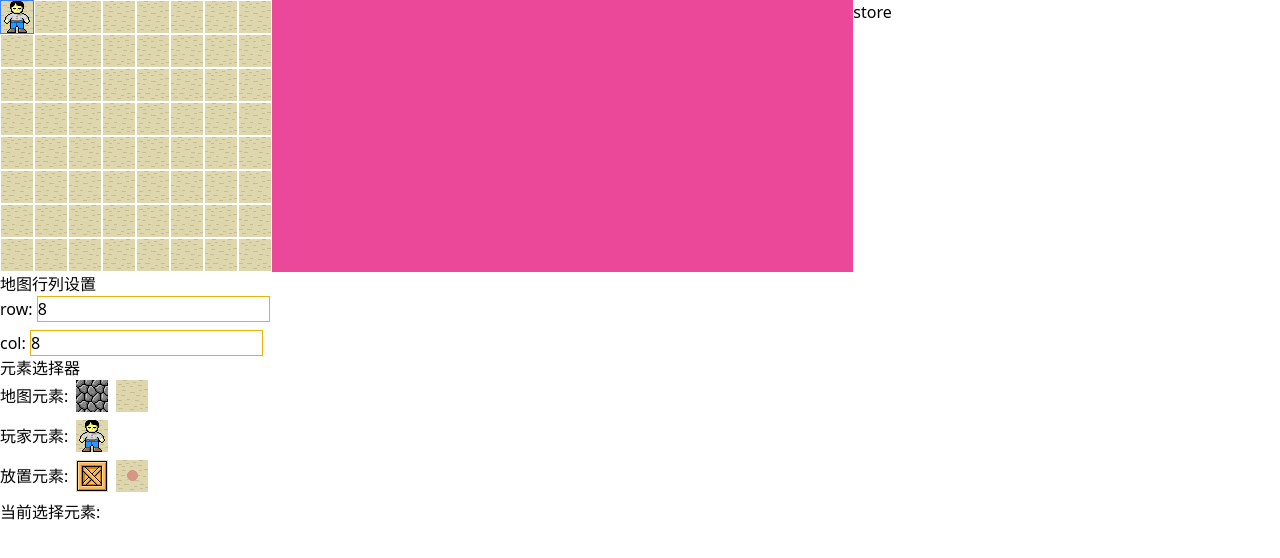
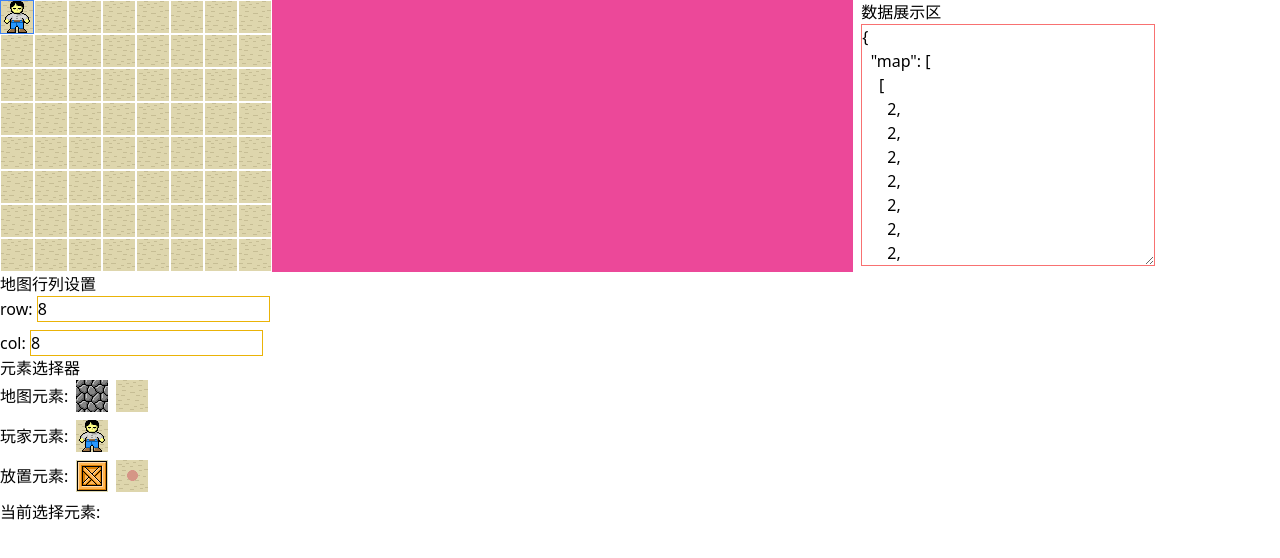
Before and after one commit to linzhengGithub/sokoban-vue, a Vue app: page /#/edit in a window 1280 px wide. Shown: the top 558 px of the page. Built offline with nearby package versions, Linux system fonts and the light colour scheme.

Commit message:
添加数据展示区

```diff
--- /dev/null
+++ b/src/components/Edit/DataDisplayer.vue
@@ -0,0 +1,35 @@
+<template>
+  <div class="ml-2">
+    <h2>数据展示区</h2>
+    <textarea name="" id="" cols="30" rows="10" class="border border-solid border-red-400">{{ levelGameData }}</textarea>
+  </div>
+</template>
+
+<script setup lang="ts">
+import { computed } from 'vue';
+import { type LevelGameData} from '@/game/gameData'
+import { useMapEditStore } from '@/store/edit/mapEdit';
+import { useEditPlayerStore } from '@/store/edit/editPlayer';
+import { useEditCargoStore } from '@/store/edit/editCargo';
+import { useEditTargetStore } from '@/store/edit/editTarget';
+
+const {map} = useMapEditStore()
+const {player} = useEditPlayerStore()
+const {cargos} = useEditCargoStore()
+const {targets} = useEditTargetStore()
+
+function format(data:{x:number, y: number}[]) {
+  return data.map(({x,y}) => ({x,y}))
+}
+
+const levelGameData = computed<LevelGameData>(() => {
+  return {
+    map,
+    player,
+    cargos: format(cargos),
+    targets: format(targets)
+  }
+})
+</script>
+
+<style scoped></style>
--- a/src/view/Edit.vue
+++ b/src/view/Edit.vue
@@ -11,7 +11,7 @@
           <EditTarget :target="target" />
         </template>
       </div>
-      <div class="w-2/6">store</div>
+      <div class="w-2/6"><DataDisplayer /></div>
     </div>
     <div> <EditElementView /> </div>
   </div>
@@ -23,6 +23,7 @@ import EditElementView from '@/components/Edit/EditElementView.vue'
 import EditPlayer from '@/components/Edit/EditPlayer.vue'
 import EditCargo from '@/components/Edit/EditCargo.vue'
 import EditTarget from '@/components/Edit/EditTarget.vue'
+import DataDisplayer from '@/components/Edit/DataDisplayer.vue'
 import { useEditCargoStore } from '@/store/edit/editCargo'
 import { useEditTargetStore } from '@/store/edit/editTarget'
 
```
